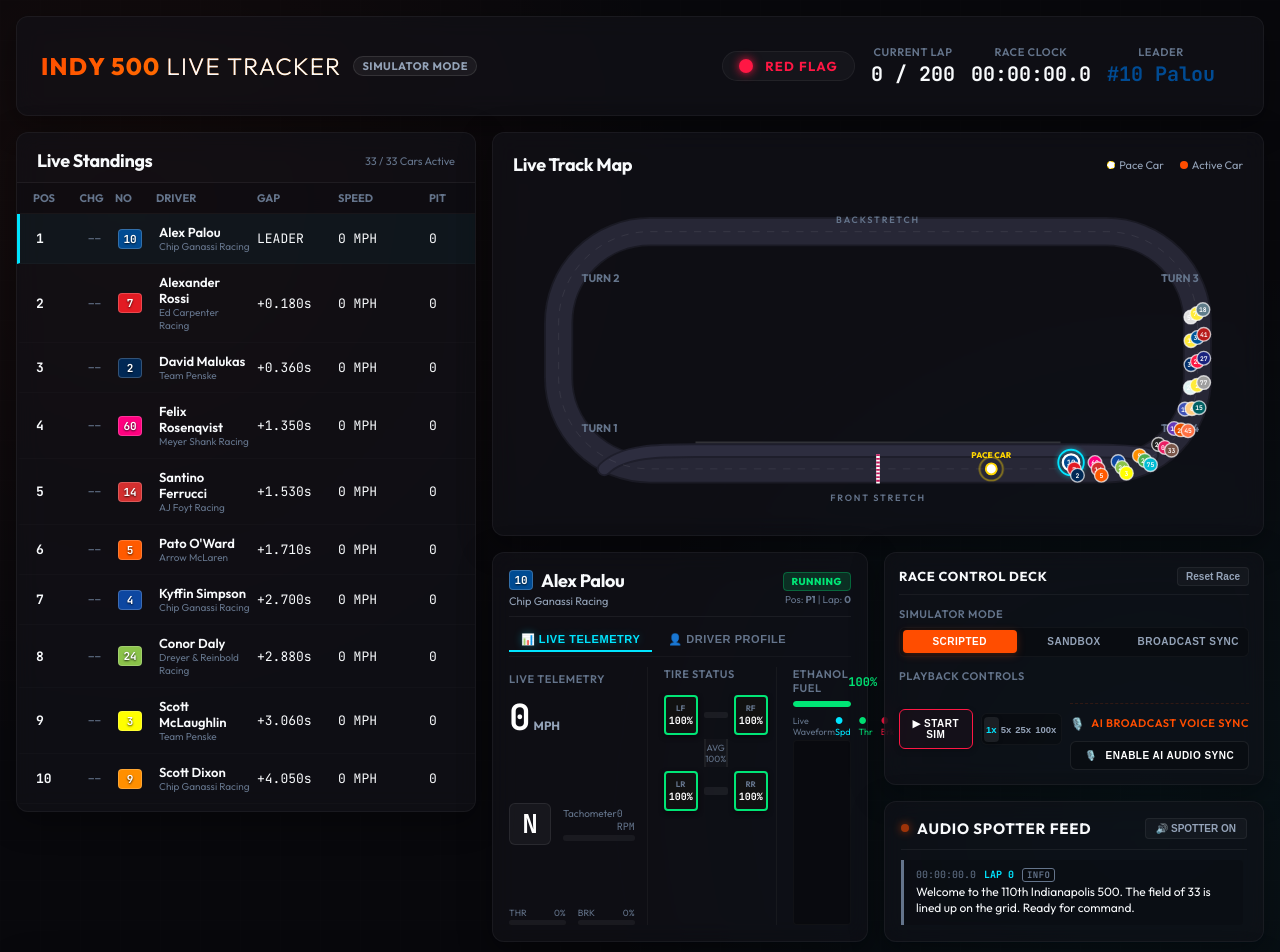
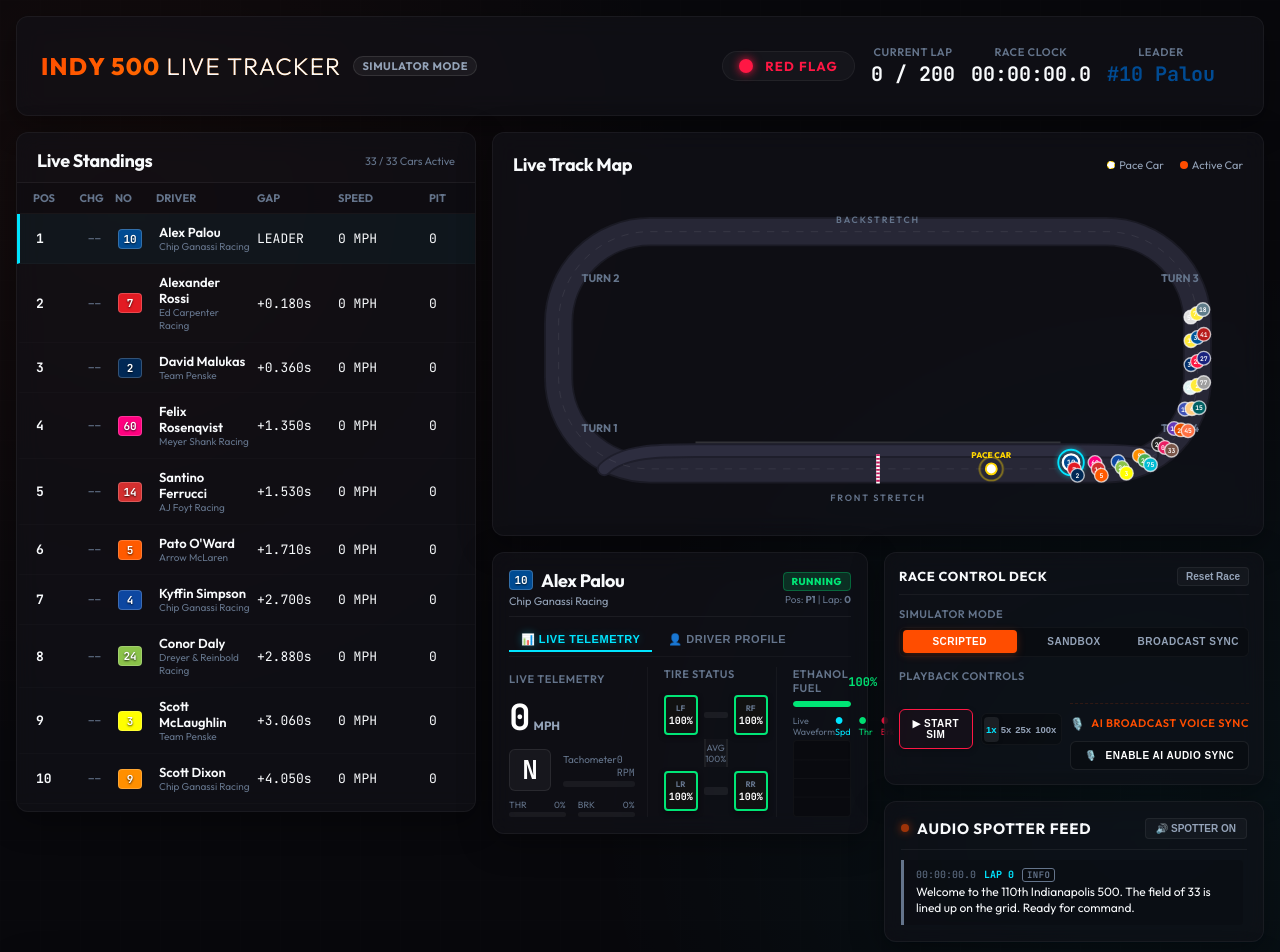
Before and after one commit to dustin-lennon/indy500-tracker, a React (Vite) app: page / in a window 1280 px wide. Shown: the top 952 px of the page. Built offline with nearby package versions, Linux system fonts and the light colour scheme.

Commit message:
fix: Align bottom-split to start to prevent TelemetryCard stretch and draw blank canvas grid before race starts

```diff
--- a/src/components/TelemetryCard.tsx
+++ b/src/components/TelemetryCard.tsx
@@ -17,7 +17,7 @@
   // Draw the real-time canvas chart
   useEffect(() => {
     const canvas = canvasRef.current;
-    if (!canvas || !driver || activeTab !== 'telemetry' || driver.telemetryHistory.length === 0) return;
+    if (!canvas || !driver || activeTab !== 'telemetry') return;
 
     const ctx = canvas.getContext('2d');
     if (!ctx) return;
@@ -47,6 +47,8 @@
       ctx.lineTo(x, height);
       ctx.stroke();
     }
+
+    if (driver.telemetryHistory.length === 0) return;
 
     const history = driver.telemetryHistory;
     const maxPoints = 60; // Represents last 6 seconds of data
--- a/src/index.css
+++ b/src/index.css
@@ -209,6 +209,7 @@
   gap: 16px;
   min-height: 280px;
   height: auto;
+  align-items: start;
 }
 
 @media (max-width: 900px) {
```
